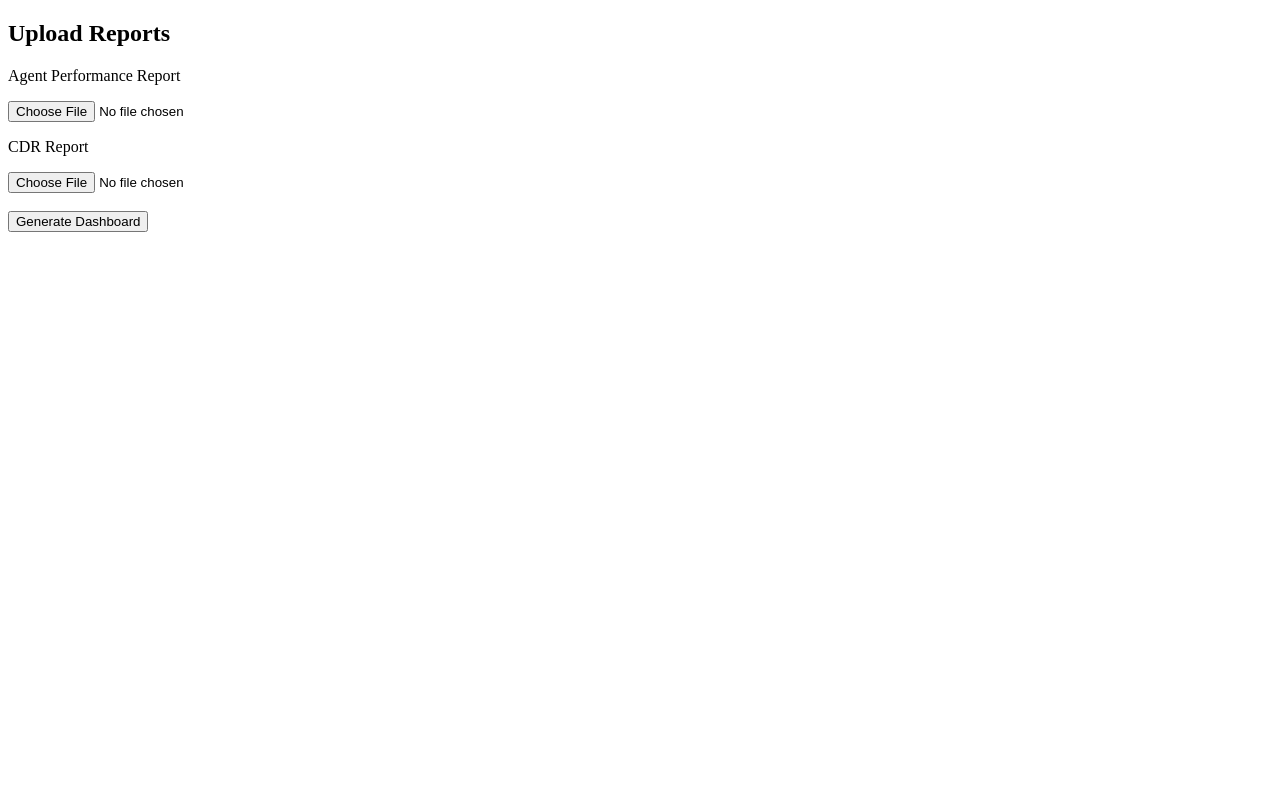
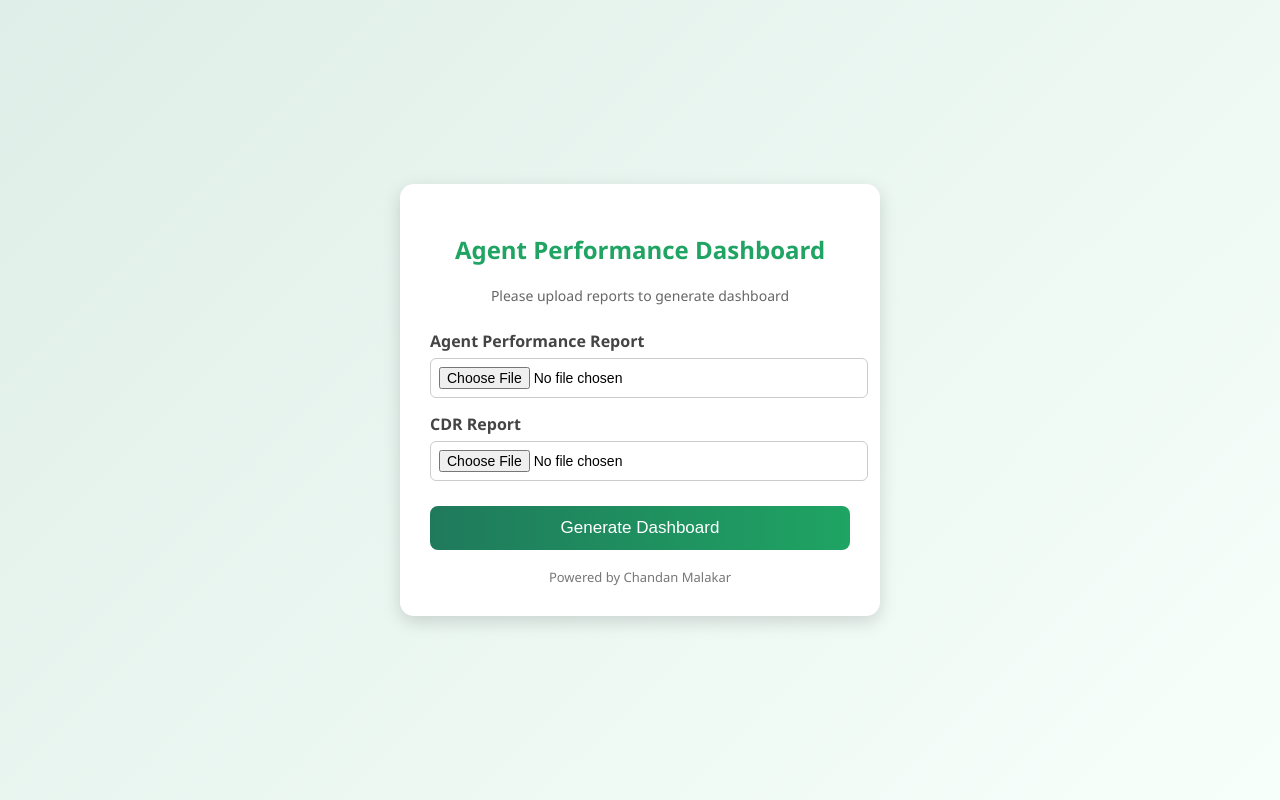
Before and after one commit to Viratmalakar/agent.performance.site, a Flask app: page / in a window 1280 px wide. Run offline with Flask 3, Linux system fonts and the light colour scheme.

Commit message:
Enhance upload page with styling and content updates

```diff
--- a/templates/upload.html
+++ b/templates/upload.html
@@ -3,21 +3,103 @@
 <head>
 <title>Upload Reports</title>
 <link rel="icon" href="{{ url_for('static', filename='favicon.ico') }}">
+
+<style>
+body{
+background:linear-gradient(135deg,#dfeee8,#f7fffb);
+font-family:Segoe UI;
+display:flex;
+justify-content:center;
+align-items:center;
+height:100vh;
+margin:0;
+}
+
+.box{
+background:white;
+width:420px;
+padding:30px;
+border-radius:14px;
+box-shadow:0 6px 18px rgba(0,0,0,0.15);
+text-align:center;
+}
+
+h2{
+color:#1fa463;
+margin-bottom:20px;
+}
+
+p{
+color:#666;
+font-size:14px;
+margin-bottom:25px;
+}
+
+label{
+font-weight:600;
+color:#444;
+display:block;
+margin-top:15px;
+text-align:left;
+}
+
+input{
+margin-top:6px;
+width:100%;
+padding:8px;
+border-radius:6px;
+border:1px solid #ccc;
+font-size:14px;
+}
+
+button{
+margin-top:25px;
+background:linear-gradient(90deg,#1f7a5c,#1fa463);
+color:white;
+border:none;
+padding:12px;
+width:100%;
+border-radius:8px;
+font-size:17px;
+cursor:pointer;
+transition:.3s;
+}
+
+button:hover{
+transform:scale(1.05);
+background:linear-gradient(90deg,#178a55,#1fa463);
+}
+
+footer{
+margin-top:18px;
+font-size:13px;
+color:#777;
+}
+</style>
 </head>
+
 <body>
 
-<h2>Upload Reports</h2>
+<div class="box">
+
+<h2>Agent Performance Dashboard</h2>
+<p>Please upload reports to generate dashboard</p>
 
 <form method="post" action="/process" enctype="multipart/form-data">
-<p>Agent Performance Report</p>
+
+<label>Agent Performance Report</label>
 <input type="file" name="agent" required>
 
-<p>CDR Report</p>
+<label>CDR Report</label>
 <input type="file" name="cdr" required>
 
-<br><br>
 <button>Generate Dashboard</button>
+
 </form>
+
+<footer>Powered by Chandan Malakar</footer>
+
+</div>
 
 </body>
 </html>
```
